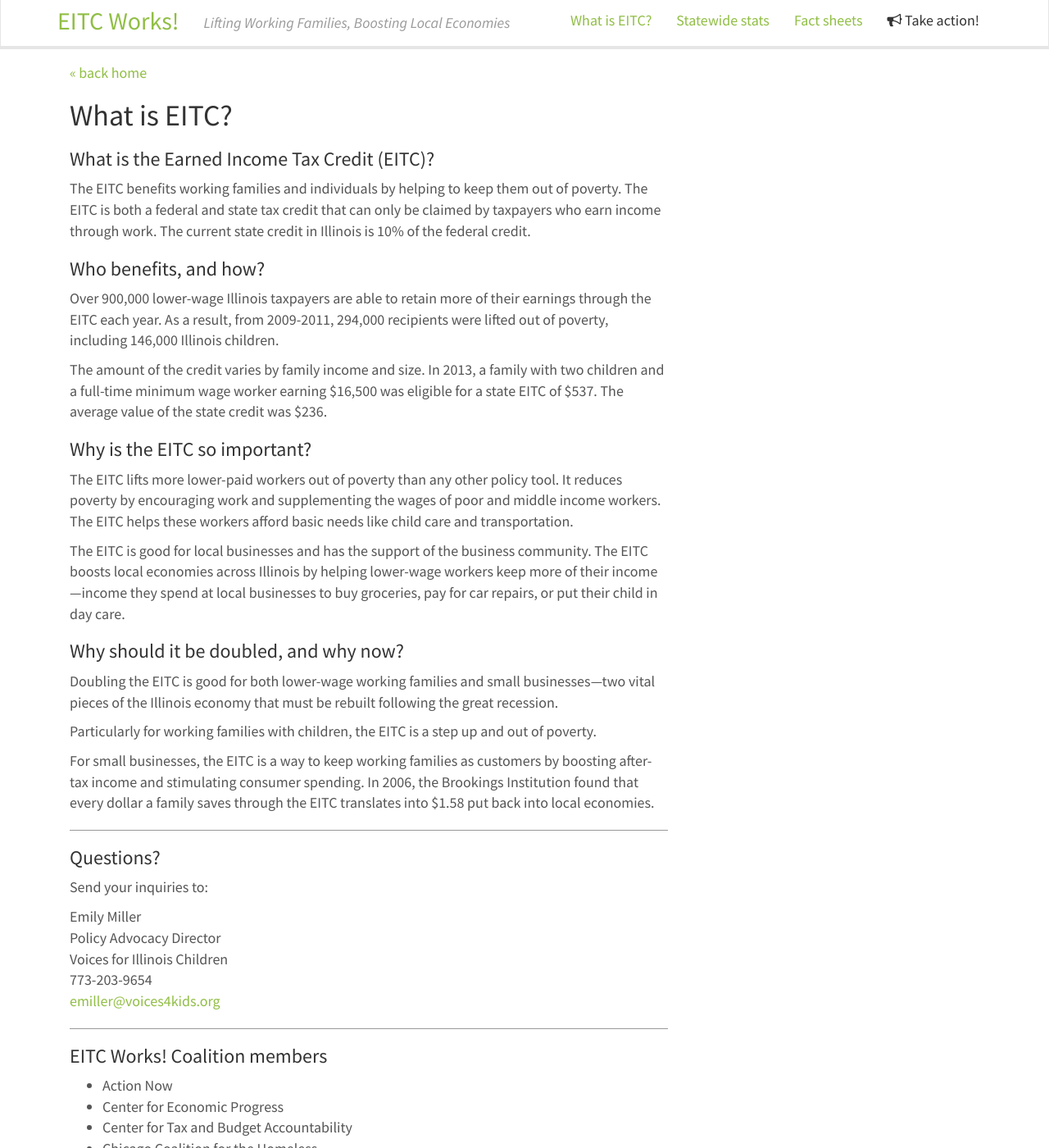
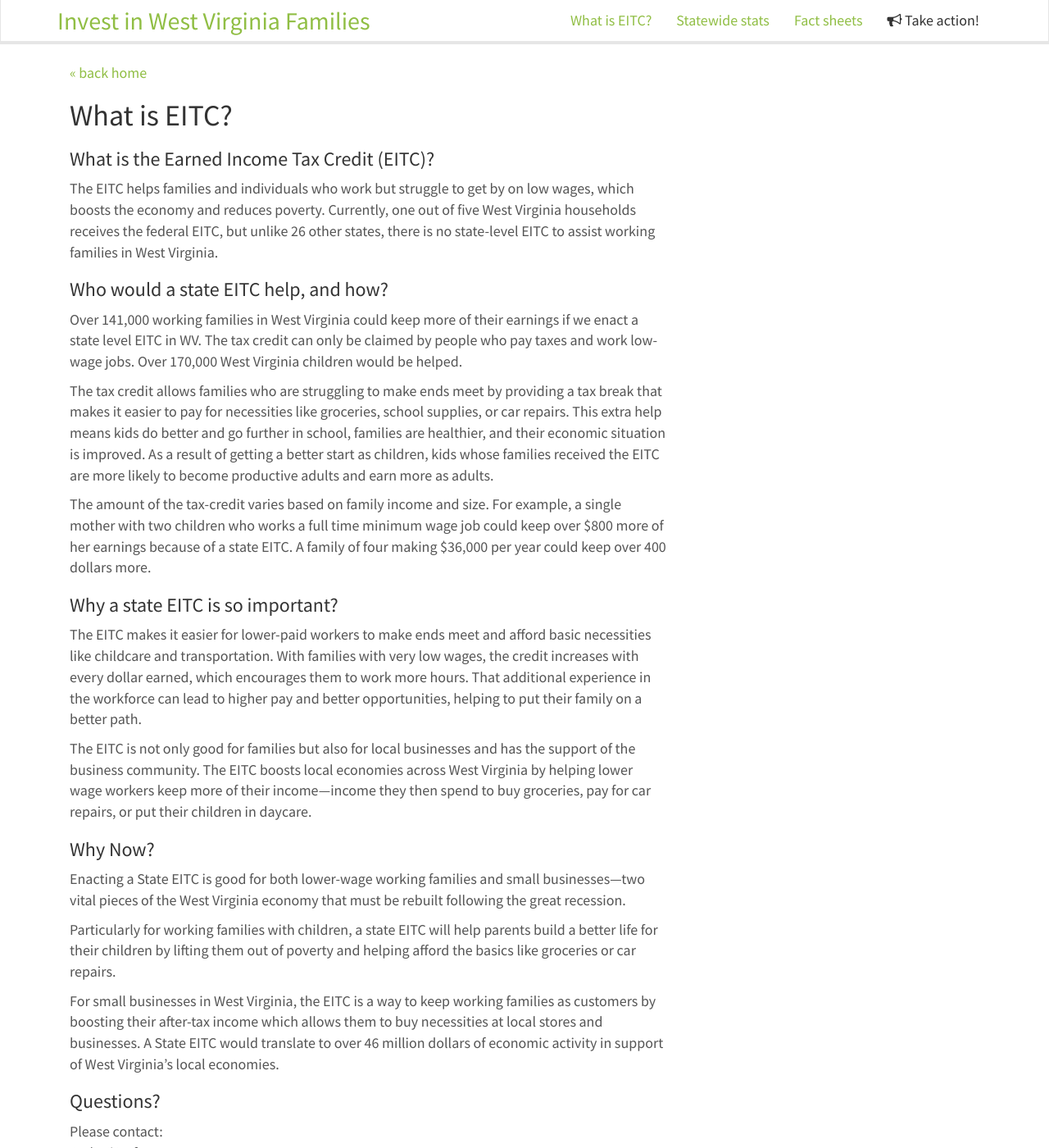
Before and after one commit to datamade/wv-eitc, a Jekyll site: the page built from what-is-eitc.html, in a window 1280 px wide and 1400 px high. Shown: the whole window at 82% size. Built offline with Jekyll 4.4.1, drawn with Linux system fonts in a browser that asks for light colours; nearby versions of some CDN libraries; some of the changed text lies outside the part shown.

Commit message:
setup map, swapped content, il=>wv

```diff
--- a/_layouts/default.html
+++ b/_layouts/default.html
@@ -48,12 +48,10 @@
             <span class="icon-bar"></span>
           </button>
           <a class='navbar-brand' href="/">
-            <span class="stateface stateface-il"></span>
-            EITC Works!
+            Invest in West Virginia Families
           </a>
         </div>
         <div class="collapse navbar-collapse">
-          <span class='navbar-text'><em>Lifting Working Families, Boosting Local Economies</em></span>
           <ul class="nav navbar-nav pull-right">
             <li><a href="what-is-eitc.html">What is EITC?</a></li>
             <li><a href="index.html">Statewide stats</a></li>
@@ -75,7 +73,7 @@
 
         <div class="footer">
           <hr />
-          <p class='pull-right'><a href='http://www.voices4kids.org/our-priorities/fiscal-policy-center/'><img class='img-responsive' src='images/fiscal_policy_center_voices_for_il_children.png' alt='Fiscal Policy Center at Voices for Illinois Children' /></a></p>
+          <p class='pull-right'><a href='http://www.wvpolicy.org/'><img class='img-responsive' src='images/wvpolicy-logo.gif' alt='Fiscal Policy Center at Voices for Illinois Children' width='175px'/></a></p>
           <p class='pull-left'>Website by <a href='http://datamade.us'><img class='footer-brand' src='images/datamade_logo_100_x_21.png' alt='DataMade' title='DataMade' /></a></p>
         </div>
       </div>
--- a/js/map.js
+++ b/js/map.js
@@ -1,11 +1,13 @@
+var map;
+
 (function(){
     var lastClicked;
     var house_boundaries;
     var senate_boundaries;
     var view_mode = 'house'
     var marker;
-    var map = L.map('map', {minZoom: 6})
-        .fitBounds([[36.970298, -87.495199],[42.5083380000001,-91.5130789999999]]);
+    map = L.map('map', {minZoom: 6})
+        .fitBounds([[35.2905, -77.3108],[41.0710,-83.2434]]);
     var googleLayer = new L.Google('ROADMAP', {animate: false});
     map.addLayer(googleLayer);
     map.on('zoomstart', function(e){
--- a/robots.txt
+++ b/robots.txt
@@ -1,5 +1,5 @@
 ---
-layout: none
+layout: null
 ---
 User-agent: *
 Disallow:
--- a/what-is-eitc.html
+++ b/what-is-eitc.html
@@ -9,67 +9,41 @@ title: "What is EITC?"
     <h1>What is EITC?</h1>
 
     <h3>What is the Earned Income Tax Credit (EITC)?</h3>
-    <p>The EITC benefits working families and individuals by helping to keep them out of poverty. The EITC is both a federal and state tax credit that can only be claimed by taxpayers who earn income through work. The current state credit in Illinois is 10% of the federal credit.</p>
 
-    <h3>Who benefits, and how?</h3>
-    <p>Over 900,000 lower-wage Illinois taxpayers are able to retain more of their earnings through the EITC each year. As a result, from 2009-2011, 294,000 recipients were lifted out of poverty, including 146,000 Illinois children.</p>
-    <p>The amount of the credit varies by family income and size. In 2013, a family with two children and a full-time minimum wage worker earning $16,500 was eligible for a state EITC of $537. The average value of the state credit was $236.</p>
+    <p>The EITC helps families and individuals who work but struggle to get by on low wages, which boosts the economy and reduces poverty. Currently, one out of five West Virginia households receives the federal EITC, but unlike 26 other states, there is no state-level EITC to assist working families in West Virginia.</p>
 
-    <h3>Why is the EITC so important?</h3>
-    <p>The EITC lifts more lower-paid workers out of poverty than any other policy tool. It reduces poverty by encouraging work and supplementing the wages of poor and middle income workers. The EITC helps these workers afford basic needs like child care and transportation.</p>
-    <p>The EITC is good for local businesses and has the support of the business community. The EITC boosts local economies across Illinois by helping lower-wage workers keep more of their income—income they spend at local businesses to buy groceries, pay for car repairs, or put their child in day care.</p>
+    <h3>Who would a state EITC help, and how?</h3>
 
-    <h3>Why should it be doubled, and why now?</h3>
-    <p>Doubling the EITC is good for both lower-wage working families and small businesses—two vital pieces of the Illinois economy that must be rebuilt following the great recession.</p>
-    <p>Particularly for working families with children, the EITC is a step up and out of poverty.</p>
-    <p>For small businesses, the EITC is a way to keep working families as customers by boosting after-tax income and stimulating consumer spending. In 2006, the Brookings Institution found that every dollar a family saves through the EITC translates into $1.58 put back into local economies.</p>
+    <p>Over 141,000 working families in West Virginia could keep more of their earnings if we enact a state level EITC in WV.  The tax credit can only be claimed by people who pay taxes and work low-wage jobs.  Over 170,000 West Virginia children would be helped.</p>
 
-    <hr />
+    <p>The tax credit allows families who are struggling to make ends meet by providing a tax break that makes it easier to pay for necessities like groceries, school supplies, or car repairs. This extra help means kids do better and go further in school, families are healthier, and their economic situation is improved. As a result of getting a better start as children, kids whose families received the EITC are more likely to become productive adults and earn more as adults.</p>
+
+    <p>The amount of the tax-credit varies based on family income and size.  For example, a single mother with two children who works a full time minimum wage job could keep over $800 more of her earnings because of a state EITC. A family of four making $36,000 per year could keep over 400 dollars more.  </p>
+
+    <h3>Why a state EITC is so important?</h3>
+
+    <p>The EITC makes it easier for lower-paid workers to make ends meet and afford basic necessities like childcare and transportation. With families with very low wages, the credit increases with every dollar earned, which encourages them to work more hours. That additional experience in the workforce can lead to higher pay and better opportunities, helping to put their family on a better path.</p>
+
+    <p>The EITC is not only good for families but also for local businesses and has the support of the business community. The EITC boosts local economies across West Virginia by helping lower wage workers keep more of their income—income they then spend to buy groceries, pay for car repairs, or put their children in daycare. </p>
+
+    <h3>Why Now?</h3>
+
+    <p>Enacting a State EITC is good for both lower-wage working families and small businesses—two vital pieces of the West Virginia economy that must be rebuilt following the great recession.</p>
+
+    <p>Particularly for working families with children, a state EITC will help parents build a better life for their children by lifting them out of poverty and helping afford the basics like groceries or car repairs.</p>
+
+    <p>For small businesses in West Virginia, the EITC is a way to keep working families as customers by boosting their after-tax income which allows them to buy necessities at local stores and businesses. A State EITC would translate to over 46 million dollars of economic activity in support of West Virginia’s local economies. </p>
+
+
     <h3>Questions?</h3>
-    <p>Send your inquiries to:</p>
-    <p>Emily Miller<br />
-      Policy Advocacy Director<br />
-      Voices for Illinois Children<br />
-      773-203-9654<br />
-      <a href='mailto:emiller@voices4kids.org'>emiller@voices4kids.org</a>
-    </p>
 
-    <hr />
-    <h3>EITC Works! Coalition members</h3>
-    <ul>
-      <li>Action Now</li>
-      <li>Center for Economic Progress</li>
-      <li>Center for Tax and Budget Accountability</li>
-      <li>Chicago Coalition for the Homeless</li>
-      <li>Chicago Jobs Council</li>
-      <li>Citizen Action</li>
-      <li>Community Renewal Society</li>
-      <li>EverThrive Illinois</li>
-      <li>Fight Crime: Invest in Kids - Illinois</li>
-      <li>Greater Chicago Food Depository</li>
-      <li>Health and Disability Advocates</li>
-      <li>Heartland Alliance for Human Needs & Human Rights</li>
-      <li>Illinois Action for Children</li>
-      <li>Illinois Asset Building Group</li>
-      <li>Illinois Coalition for Immigrant and Refugee Rights</li>
-      <li>Illinois Public Health Association</li>
-      <li>Illinois Retail Merchants Association</li>
-      <li>Latino Policy Forum</li>
-      <li>Lutheran Advocacy Illinois</li>
-      <li>Lutheran Child and Family Services of Illinois</li>
-      <li>Lutheran Social Services of Illinois</li>
-      <li>National Association of Social Workers, Illinois Chapter</li>
-      <li>Ounce of Prevention Fund</li>
-      <li>Project Irene</li>
-      <li>Responsible Budget Coalition</li>
-      <li>Sargent Shriver National Center on Poverty Law</li>
-      <li>SEIU HCII</li>
-      <li>The Chicago Medical Legal Partnership for Children</li>
-      <li>United Food and Commercial Workers</li>
-      <li>Voices for Illinois Children</li>
-      <li>Women Employed</li>
-      <li>Woodstock Institute</li>
-    </ul>
+    <p>Please contact:<br />
+    Seth DiStefano<br />
+    State EITC Campaign Coordinator<br />
+    West Virginia Center on Budget and Policy<br />
+    <a href='mailto:sdistefano@wvpolicy.org'>sdistefano@wvpolicy.org</a><br />
+    304.720.8682</p>
+
 
   </div>
 </div>
```
Also changed, not shown: eitc-fact-sheets.html (+9 -18 lines), index.html (+16 -33 lines), images/EITC_social.png (deleted), images/fiscal_policy_center_voices_for_il_children.png (deleted), images/wvpolicy-logo.gif (added).
